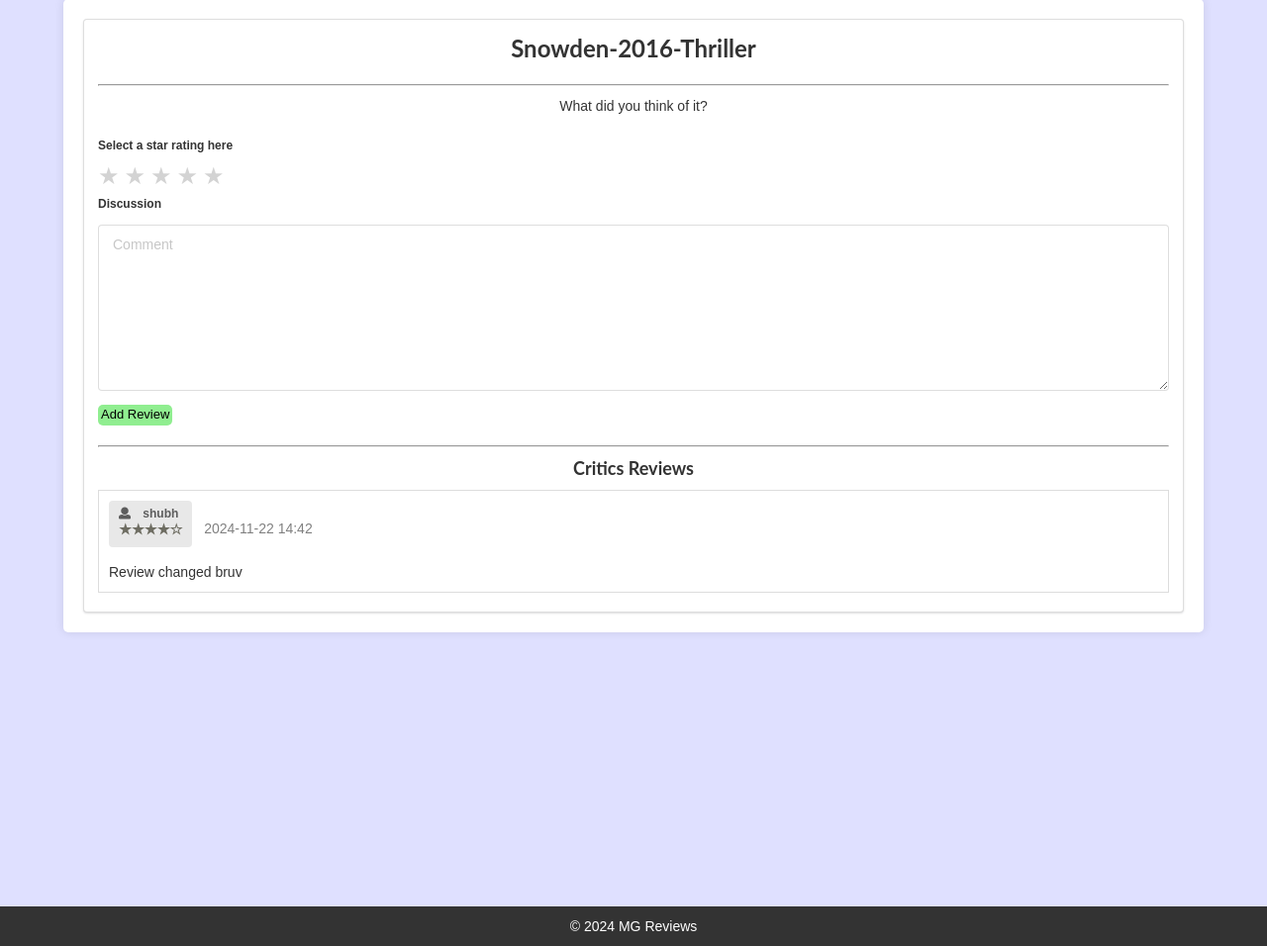
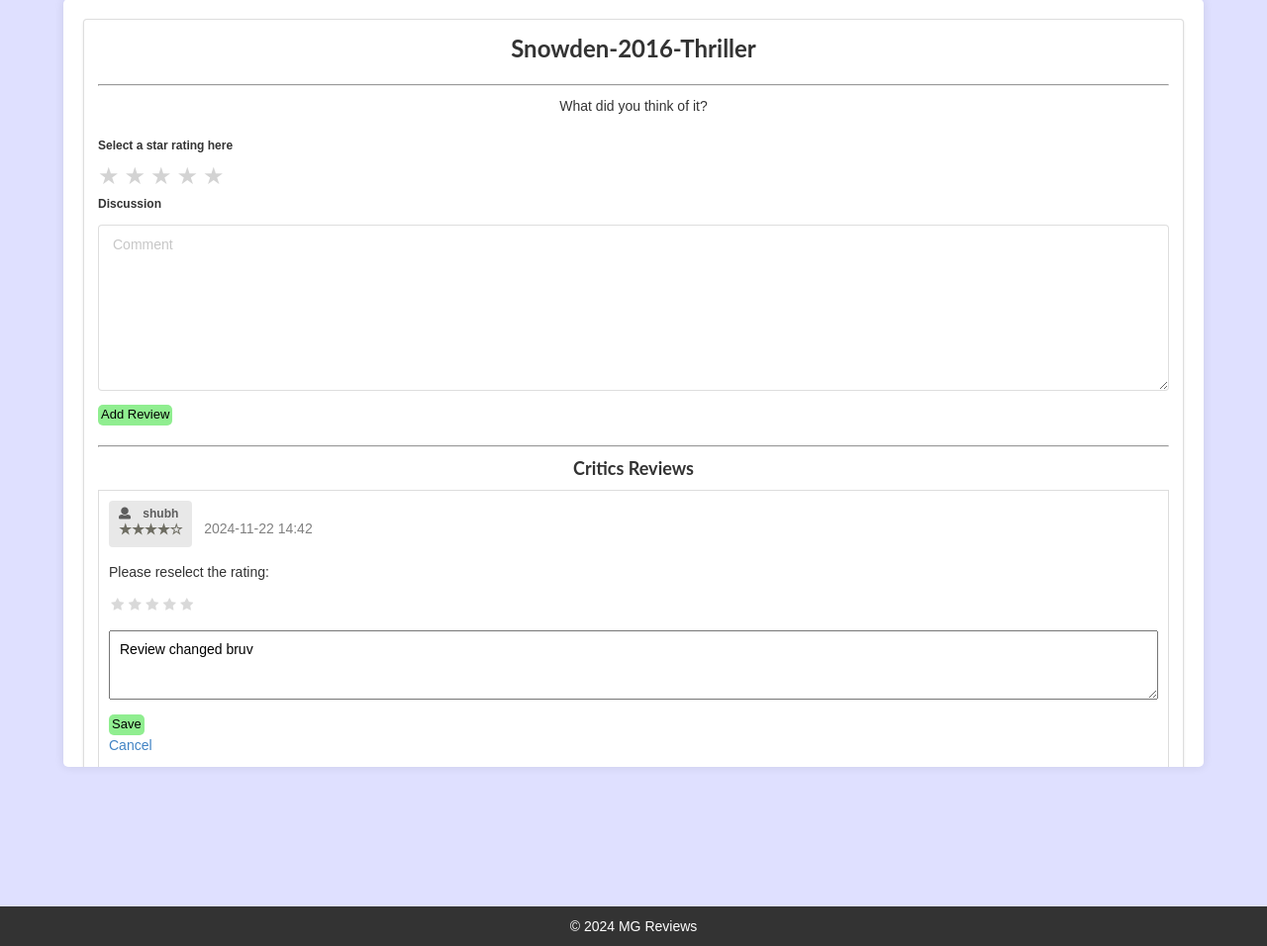
Before and after one commit to Soaring-Bird/HSC-T1, a Flask app: page /review/1?edit=1 in a window 1280 px wide. Shown: the part 79-1035 px from the top of the page at 99% size. Run offline with Flask 3, Linux system fonts and the light colour scheme; a user stored in the database is signed in; data comes from the database, SQL or seed files in the repository; both versions use the stored data as it was after the commit; some libraries are stand-ins or nearby versions.

Commit message:
Edit and delete functionality added

```diff
--- a/app.py
+++ b/app.py
@@ -72,10 +72,8 @@
 @app.route('/review/<int:id>')
 def review(id):
     title, year, genre = query_db("SELECT movieName, year, genre FROM movies WHERE movieID = ?", (id,))[0]
-    if session.get('username'):
-        reviews = query_db("SELECT * FROM mReviews WHERE movieID = ?", (id,))
-    else: # so even if they remove blur css property from css, they still can't see the reviews.
-        reviews = ''
+    # so even if they remove blur css property from css, they still can't see the reviews.
+    reviews = query_db("SELECT * FROM mReviews WHERE movieID = ?", (id,)) if session.get('username') else ''
     return render_template('review.html', main=reviews, heading=f"{title}-{year}-{genre}",
         message=request.args.get('message'), category=request.args.get('category'), item=id)
 
@@ -87,6 +85,24 @@
              (session['username'], int(request.form.get('stars')), request.form['comment'], id), commit=True)
     return redirect(url_for('review', id=id, message="Review added!", category='success'))
 
+@app.route('/delete/<int:id>/<int:review_id>')
+def delete_task(id, review_id):
+    review_user = query_db(f"SELECT user FROM mReviews WHERE id=?", (review_id,))
+    if not review_user or review_user[0][0] != session.get('username'):
+        return redirect(url_for('review', id=id, message="Unauthorized action.", category="error"))
+    query_db(f"DELETE FROM mReviews WHERE id=?", (review_id,), commit=True)
+    return redirect(url_for('review', id=id, message="Review deleted!", category="success"))
+
+@app.route('/editreview/<int:id>/<int:review_id>', methods=['POST'])
+def edit_review(id, review_id):
+    if not session.get('username'):
+        return redirect(url_for('review', id=id, message="You must sign in to edit reviews!", category="error"))
+    review_user = query_db(f"SELECT user FROM mReviews WHERE id=?", (review_id,))
+    if not review_user or review_user[0][0] != session.get('username'):
+        return redirect(url_for('review', id=id, message="Unauthorized action.", category="error"))
+    query_db(f"UPDATE mReviews SET comment = ?, stars = ? WHERE id = ?",
+             (request.form.get('comment'), request.form.get('stars'), review_id), commit=True)
+    return redirect(url_for('review', id=id, message="Review updated!", category="success"))
 
 if __name__ == '__main__':
     app.run(debug=True, port=8000)
--- a/static/css/style.css
+++ b/static/css/style.css
@@ -274,6 +274,11 @@
 .latest-review {
     margin-top: 10px !important;
 }
+.edit-textarea {
+    width: 100%;
+    padding: 10px;
+    margin-top: 15px;
+}
 .form-button{
     margin: 0px;
 }
--- a/static/js/main.js
+++ b/static/js/main.js
@@ -2,3 +2,13 @@
     var popup = document.getElementById("popupMenu");
     popup.classList.toggle("show");
 }
+$(document).ready(function() {
+    $('.ui.rating').rating({
+        interactive: true,
+        maxRating: 5,
+        onRate: function(value) {
+            $('#starsInput').val(value);
+            console.log("Rating set to: " + value);
+        }
+    });
+});
--- a/templates/review.html
+++ b/templates/review.html
@@ -44,9 +44,26 @@
                         </div>
                         <p class="review-timestamp">{{ column[5][:-3] }}</p>
                     </div>
-                    <div class="content">
+                    {% if session['username'] == column[1] %}
+                        {% if request.args.get('edit') == column[0] | string %}
+                            <form action="{{ url_for('edit_review', id=item, review_id=column[0]) }}" method="post">
+                                <p>Please reselect the rating:</p>
+                                <div class="ui star rating" data-rating="0" data-max-rating="5"></div>
+                                <input type="hidden" name="stars" id="starsInput">
+                                <textarea name="comment" rows="3" class="edit-textarea">{{ column[3] }}</textarea>
+                                <button type="submit">Save</button>
+                                <a href="{{ url_for('review', id=item) }}">Cancel</a>
+                            </form>
+                        {% else %}
+                            <p>{{ column[3] }}</p>
+                            <div class="extra content">
+                                <a href="{{ url_for('review', id=item, edit=column[0]) }}">Edit</a> |
+                                <a href="{{ url_for('delete_task', id=item, review_id=column[0]) }}">Delete Review</a>
+                            </div>
+                        {% endif %}
+                    {% else %}
                         <p>{{ column[3] }}</p>
-                    </div>
+                    {% endif %}
                 </li>
             {% endfor %}
         </ul>
```
Also changed, not shown: main.db.
